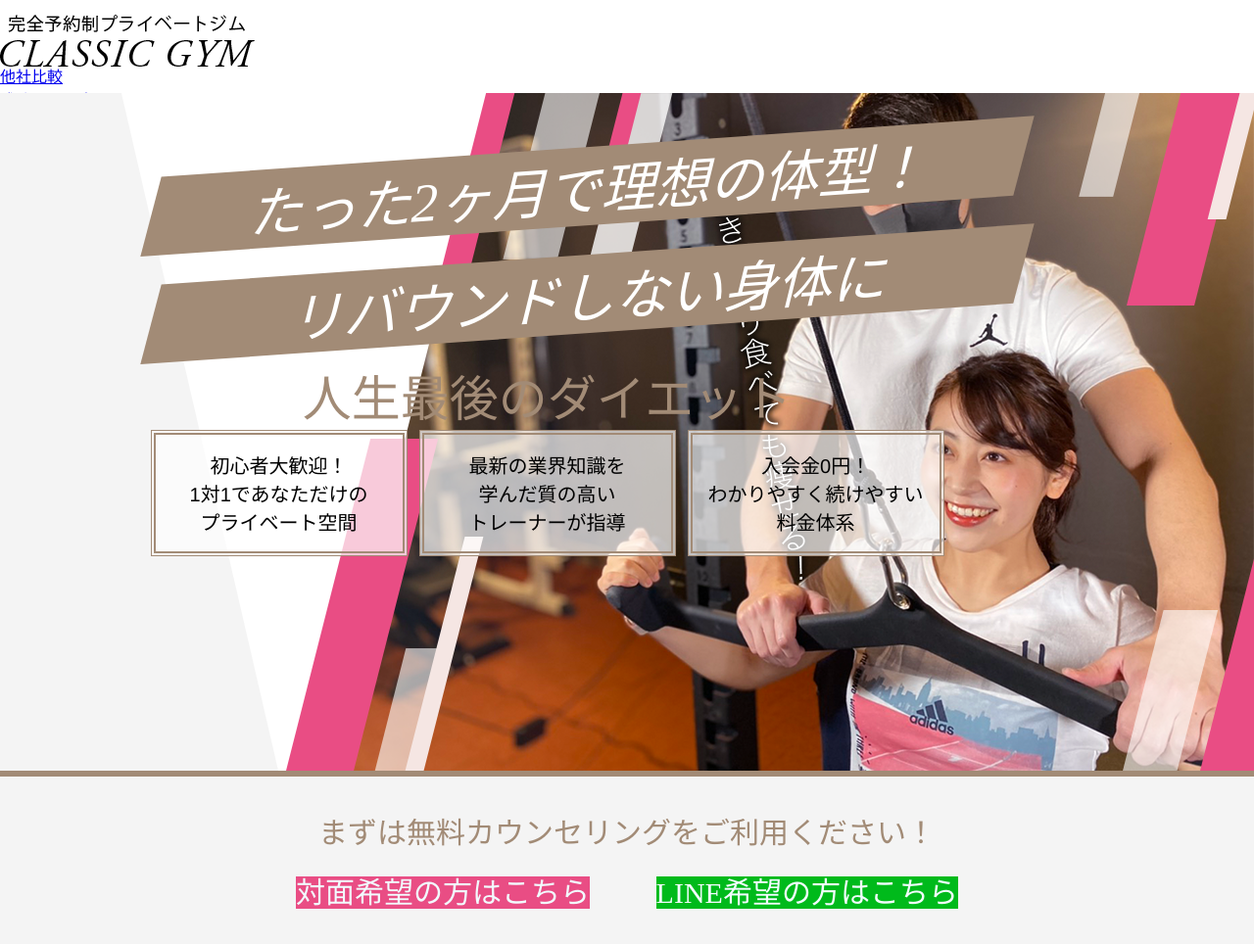
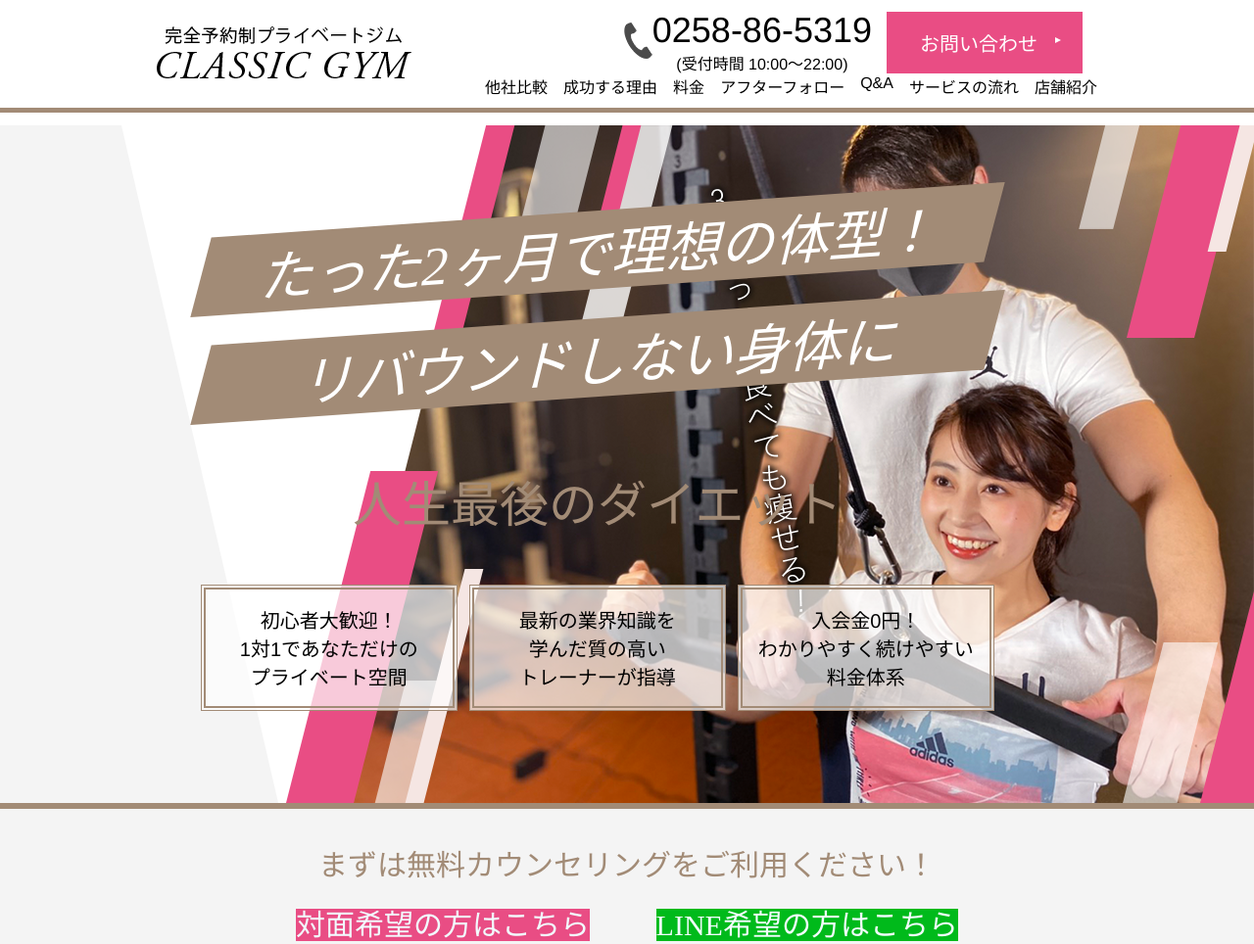
Before and after one commit to Web-Shizuoka/LP-056-ClassicGym, a website: page htdocs/index.html in a window 1280 px wide. Shown: the top 964 px of the page at 98% size. Drawn offline with Linux system fonts and the light colour scheme.

Commit message:
ヘッダー追加

```diff
--- a/htdocs/index.html
+++ b/htdocs/index.html
@@ -5,11 +5,32 @@
     <link rel="stylesheet" type="text/css" href="./assets/css/style.css" media="all" />
     </head>
     <body>
-        <header id="header" class="l-header">
-            <div class="inner">
-              <p class="header_logo sp_off"><a href="/"><img src="assets/img/logo.png" alt="CLASSIC GYM"></a></p>
-            </div><!-- /.inner -->
-            <!--▼ PC globalNavi▼-->
+      <header class="p-header">
+        <div class="p-header__wrap">
+          <div class="logo">
+            <a href="/"><img src="./assets/img/logo.png" alt="CLASSIC GYM"></a>
+          </div><!-- .logo -->
+          <div class="info">
+            <div class="contact">
+              <div class="tel">
+                <div class="tel_logo">
+                  <img src="./assets/img/tel.png" alt="tel logo">
+                </div>
+                <div class="tel_txt">
+                  <a href="tel:0258865319"class="tel_txt_num">
+                    0258-86-5319
+                  </a>
+                  <div class="tel_txt_time">
+                    (受付時間 10:00～22:00)
+                  </div>
+                </div>
+              </div>
+              <div class="p-header__contact">
+                <a href="#" class="p-header__contact--button">
+                  お問い合わせ
+                </a>
+              </div>
+            </div>
             <nav class="nav">
               <ul class="nav__wrapper">
                 <li class="gnav__item"><a href="#">他社比較</a></li>
@@ -21,11 +42,9 @@
                 <li class="gnav__item"><a href="#">店舗紹介</a></li>
               </ul>
             </nav>
-            <!--▲ PC globalNavi▲-->
-
-            <!--▼ SP globalNavi▼-->
-            <!--▲ SP globalNavi▲-->
-          </header>
+          </div><!-- .info -->
+        </div><!-- .koshio-header__wrap -->
+      </header><!-- .koshio-header -->
           <main>
             <section class="p-mainvisual">
               <div class="p-mainvisual__inner">
--- /dev/null
+++ b/src/scss/_all.scss
@@ -0,0 +1,14 @@
+* {
+  box-sizing: border-box;
+}
+
+body {
+  margin: 0;
+  padding: 0;
+  font-family: "Hiragino Kaku Gothic Pro", "ヒラギノ角ゴ Pro W3", メイリオ,
+    Meiryo, "ＭＳ Ｐゴシック", "Helvetica Neue", Helvetica, Arial, sans-serif;
+  background-color: #ffffff;
+}
+a {
+  text-decoration: none;
+}
--- a/src/scss/_footer.scss
+++ b/src/scss/_footer.scss
@@ -1,7 +1,11 @@
-.footer{
-    height: 80px;
-    font-size: 20px;
-    background-color: #a28b76;
-    color: #ffffff;
-    text-align: center;
+.footer {
+  height: 80px;
+  font-size: 20px;
+  background-color: #a28b76;
+  color: #ffffff;
+  text-align: center;
+  display: flex;
+  flex-direction: column;
+  align-content: center;
+  justify-content: center;
 }
--- /dev/null
+++ b/src/scss/_header.scss
@@ -0,0 +1,99 @@
+@charset "utf-8";
+
+.p- {
+  &header {
+    &__contact {
+      display: flex;
+      flex-direction: column;
+      justify-content: center;
+      align-content: center;
+      &--button {
+        font-size: 20px;
+        background-color: #e94d84;
+        color: #ffffff;
+        padding: 17px 46px 17px 34px;
+        position: relative;
+        display: block;
+        &::before {
+          content: "";
+          position: absolute;
+          display: inline-block;
+          width: 0;
+          height: 0;
+          border-style: solid;
+          border-width: 3.5px 0 3.5px 6.1px;
+          border-color: transparent transparent transparent #ffffff;
+          top: 42%;
+          right: 11%;
+        }
+      }
+    }
+    &__wrap {
+      display: flex;
+      padding: 10px 160px;
+      border-bottom: solid 5px #a28b76;
+
+      .logo {
+        width: 260px;
+        display: flex;
+        justify-content: center;
+        flex-direction: column;
+      }
+
+      .info {
+        flex: 1;
+      }
+
+      .contact {
+        display: flex;
+        justify-content: flex-end;
+
+        & > * {
+          margin-right: 15px;
+        }
+
+        &:last-of-type {
+          margin-right: 0;
+        }
+
+        .tel {
+          display: flex;
+          align-items: center;
+          .tel_txt_num {
+            font-size: 36px;
+            color: #000000;
+          }
+
+          .tel_txt_time {
+            text-align: center;
+          }
+        }
+
+        .contact-button {
+          display: block;
+        }
+      }
+
+      .nav {
+        &__wrapper {
+          display: flex;
+          justify-content: flex-end;
+          list-style: none;
+
+          .gnav__item {
+            margin-right: 1em;
+
+            &:last-of-type {
+              margin-right: 0;
+            }
+          }
+
+          a {
+            text-decoration: none;
+            color: #000;
+          }
+        }
+      }
+    }
+  }
+}
--- a/src/scss/_mainvisual.scss
+++ b/src/scss/_mainvisual.scss
@@ -44,9 +44,11 @@
   }
   &__catch-copy {
     position: absolute;
-    top: 10%;
-    left: 12%;
+    height: 100%;
+    top: 0;
+    left: 16%;
     &--text {
+      margin-top: 100px;
       font-size: 55.38px;
       font-family: serif;
       font-style: italic;
@@ -58,7 +60,6 @@
       z-index: 1;
       text-align: center;
       margin: 0 auto;
-      width: 110%;
       &::before {
         transform: skewX(-15deg);
         content: "";
@@ -76,7 +77,6 @@
       z-index: 1;
       text-align: center;
       margin: 0 auto;
-      width: 110%;
       margin-top: 30px;
       &::before {
         transform: skewX(-15deg);
@@ -94,9 +94,10 @@
       font-size: 50px;
       color: #a28b76;
       text-align: center;
-      padding-top: 24px;
+      margin-top: 70px;
     }
     &--contents {
+      margin-top: 50px;
       display: grid;
       grid-template-columns: 1fr 1fr 1fr;
       column-gap: 12px;
--- a/src/scss/style.scss
+++ b/src/scss/style.scss
@@ -1,44 +1,23 @@
-* {
-    box-sizing: border-box;
- }
-
- body {
-    margin: 0;
-    padding: 0;
-    font-family: "Hiragino Kaku Gothic Pro", "ヒラギノ角ゴ Pro W3", メイリオ, Meiryo, "ＭＳ Ｐゴシック", "Helvetica Neue", Helvetica, Arial, sans-serif;
-    background-color: #ffffff;
- }
-
-#header{
-    width: 100%;
-    height: 82px;
-    padding: 15px 0 17px;
-    box-sizing: border-box;
-    position: relative;
-    .inner{
-        height: 50px;
-        position: relative;
-    }
-}
-
-@import 'reset';
-@import 'function';
-@import 'mainvisual';
-@import 'top';
-@import 'counseling';
-@import 'beforeafter';
-@import 'compare';
-@import 'measures';
-@import 'problem';
-@import 'message';
-@import 'reason';
-@import 'graph';
-@import 'motto';
-@import 'price';
-@import 'course';
-@import 'afterfollow';
-@import 'question';
-@import 'info';
-@import 'footer';
-@import 'price-setting';
-@import 'flow';
+@import "reset";
+@import "function";
+@import "all";
+@import "header";
+@import "mainvisual";
+@import "top";
+@import "counseling";
+@import "beforeafter";
+@import "compare";
+@import "measures";
+@import "problem";
+@import "message";
+@import "reason";
+@import "graph";
+@import "motto";
+@import "price";
+@import "course";
+@import "afterfollow";
+@import "question";
+@import "info";
+@import "footer";
+@import "price-setting";
+@import "flow";
```
Also changed, not shown: htdocs/assets/css/style.css, htdocs/assets/img/tel.png (added). Lines whose indentation alone changed are shown as unchanged.
